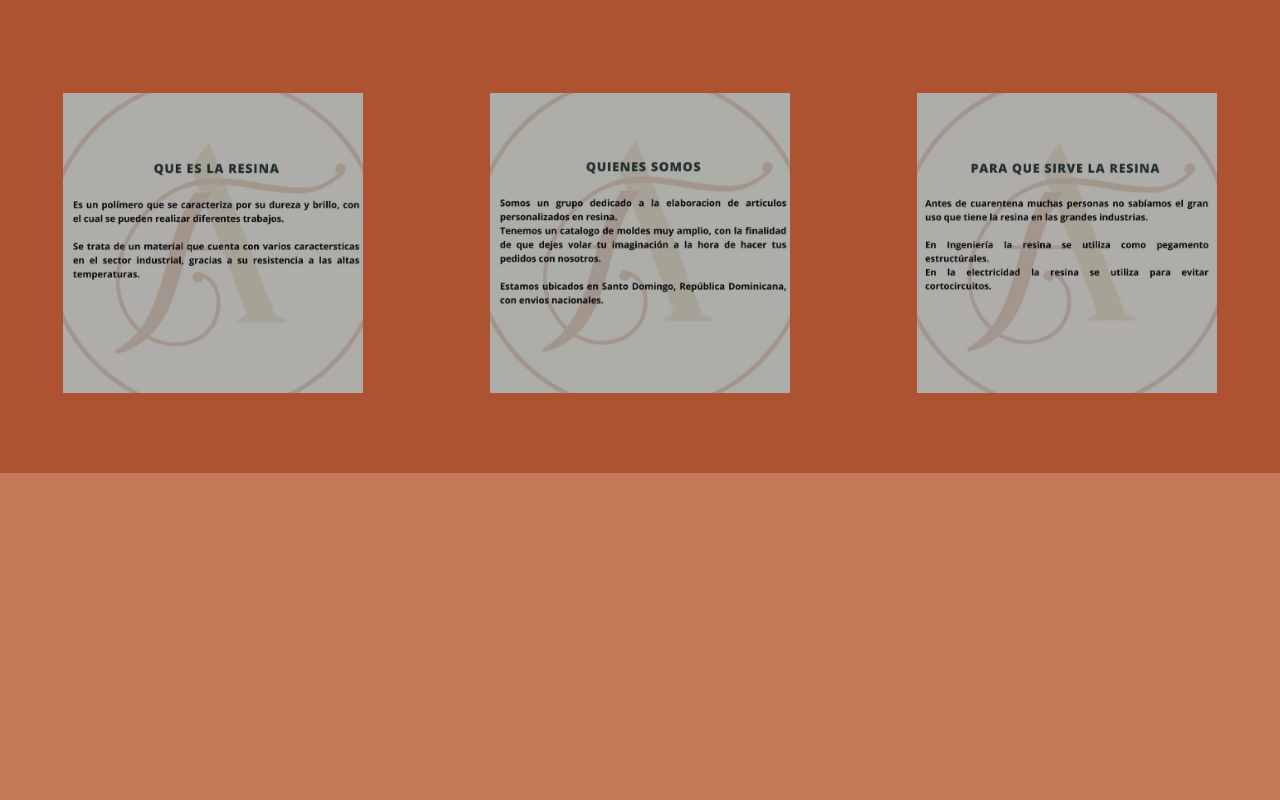
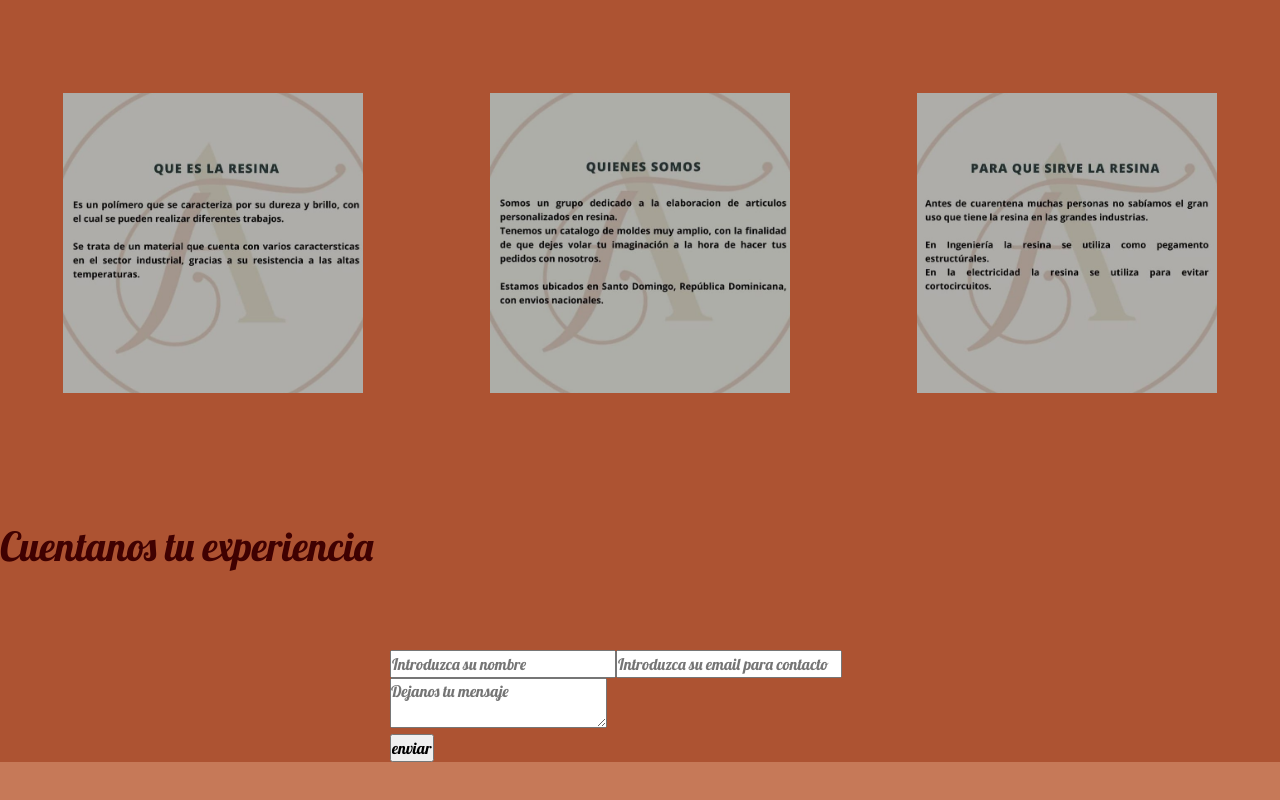
Before and after one commit to IndianaLora/Afworld, a React (Create React App) app: page /about in a window 1280 px wide. Shown: the part 419-1219 px from the top of the page. Before the commit the page ends 892 px from the top, so only its background shows below. Built offline with nearby package versions, Linux system fonts and the light colour scheme; a web font is replaced by a local one.

Commit message:
feedback form for customers

```diff
--- a/package.json
+++ b/package.json
@@ -8,6 +8,7 @@
     "@testing-library/user-event": "^12.1.10",
     "react": "^17.0.2",
     "react-dom": "^17.0.2",
+    "react-hook-form": "^7.7.1",
     "react-router-dom": "^5.2.0",
     "react-scripts": "4.0.3",
     "web-vitals": "^1.0.1"
--- a/src/App.css
+++ b/src/App.css
@@ -185,7 +185,15 @@ nav a:hover {
   border-radius: 10%;
   margin-right: 5%;
 }
-.glitter-conatiner {
-  background-image: url("./img/g1.gif");
-  background-size: cover;
+
+.line {
+  background-color: #3f0101;
+  height: 100px;
 }
+.feed-back-container {
+  width: 90vw;
+  max-width: 500px;
+  margin: 5rem auto ;
+  display: grid;
+  gap: 2rem;
+}
--- a/src/components/Navbar.js
+++ b/src/components/Navbar.js
@@ -3,20 +3,20 @@ import React from "react";
 function Navbar() {
   const navbarData = [
     {
-      id:1,
+      id: 1,
       tittle: "Inicio",
       path: "/",
       classNamee: "navData",
     },
 
     {
-      id:2,
+      id: 2,
       tittle: "Productos",
       path: "/Products",
       classNamee: "navData",
     },
     {
-      id:3,
+      id: 3,
       tittle: "Sobre nosotros",
       path: "/About",
       classNamee: "navData",
@@ -26,10 +26,10 @@ function Navbar() {
   return (
     <div className="navBar">
       <div className="logo"></div>
-      <nav class="menu">
+      <nav className="menu">
         {navbarData.map((data) => {
           return (
-            <a href={data.path} className={data.classNamee} key={navbarData.id}>
+            <a href={data.path} className={data.classNamee} key={data.id}>
               {data.tittle}
             </a>
           );
@@ -42,7 +42,6 @@ function Navbar() {
           Accesorios en resina hechos a mano ♥
         </h3>
       </div>
-
     </div>
   );
 }
--- a/src/pages/About.js
+++ b/src/pages/About.js
@@ -1,14 +1,45 @@
 import React from "react";
+import { useForm } from "react-hook-form";
 
 function About() {
+  const { register, handleSubmit } = useForm();
+  var messages = [];
+  const onSubmit = (e) => {
+    console.log(JSON.stringify(e));
+    messages.push(e);
+    console.log(e);
+  };
   return (
-    <div className="about-container">
+    <div className="about-container" onSubmit={handleSubmit(onSubmit)}>
       <h1 className="whiter">Sobre nosotros</h1>
       <div className="about-section">
         <div id="about-1" className="imgx"></div>
         <div id="about-2" className="imgx"></div>
         <div id="about-3" className="imgx"></div>
       </div>
+      <br className="line" />
+      <h1 className="whiter">Cuentanos tu experiencia</h1>
+      <div className="feed-back-container">
+        <form>
+          <input
+            name="name"
+            placeholder="Introduzca su nombre"
+            {...register("name")}
+          />
+          <input
+            name="email"
+            placeholder="Introduzca su email para contacto"
+            {...register("email")}
+          />
+          <textarea
+            name="message"
+            placeholder="Dejanos tu mensaje"
+            {...register("message")}
+          ></textarea>
+          <br className="line" />
+          <input type="submit" value="enviar" />
+        </form>
+      </div>
     </div>
   );
 }
--- a/src/pages/Products.js
+++ b/src/pages/Products.js
@@ -3,9 +3,9 @@ import react from "react";
 function Products() {
   return (
     <div className="productsContainer">
-      <h1 className="whiter">Lista de productos</h1>
+      <h1 className="whiter">Catalogo de productos</h1>
       <div className="product">
-        <Article  />
+        <Article />
       </div>
     </div>
   );
@@ -13,68 +13,67 @@ function Products() {
 const Article = () => {
   const articles = [
     {
-      id:1,
+      id: 1,
       name: "Collar",
       img: "https://flomory.com/media/cache/2c/d1/2cd1eea07f10b826bcd3dd2f514c59e5.jpg",
       price: "Precio:$0.00",
     },
     {
-      id:2,
+      id: 2,
       name: "Neckless",
       img: "https://www.nunndesign.com/wp-content/uploads/2017/06/IMG_7877-crop5-570.jpg",
       price: "Precio:$0.00",
     },
     {
-      id:3,
+      id: 3,
       name: "FlowerNeckLess",
       img: "https://media.karousell.com/media/photos/products/2020/9/17/handmade_customized_resin_acce_1600350474_22ceb277_progressive.jpg",
       price: "Precio:$0.00",
     },
     {
-      id:4,
+      id: 4,
       name: "FlowerPin",
       img: "https://mymodernmet.com/wp/wp-content/uploads/2018/04/lost-forest-plant-jewelry-1.jpg",
       price: "Precio:$0.00",
     },
     {
-      id:5,
+      id: 5,
       name: "Ring",
       img: "https://p.globalsources.com/IMAGES/PDT/S1179614733/ring.jpg",
       price: "Precio:$0.00",
     },
     {
-      id:6,
+      id: 6,
       name: "KeyChain",
       img: "https://encrypted-tbn0.gstatic.com/images?q=tbn:ANd9GcSnb0hFUPZ7CRWDpsV4HnIJwwUYz17adhNLvpFar2QtBtRQKli13qjtRirJPxJhGlLNoRA&usqp=CAU",
       price: "Precio:$0.00",
     },
     {
-      id:7,
+      id: 7,
       name: "HairClips",
       img: "https://image.made-in-china.com/202f0j00pulfzeogHsqK/Fashion-Hair-Accessories-Handmade-Acetate-Barrette-Clip-Acrylic-Resin-Geometric-Hair-Clip.jpg",
       price: "Precio:$0.00",
     },
     {
-      id:8,
+      id: 8,
       name: "Earrings",
       img: "https://encrypted-tbn0.gstatic.com/images?q=tbn:ANd9GcSLGcUNg_hiMLMs6O-tRsaDFq0Qv4jv8Voddw&usqp=CAU",
       price: "Precio:$0.00",
     },
     {
-      id:9,
+      id: 9,
       name: "BowTie",
       img: "https://cdn.shopify.com/s/files/1/1165/5194/products/177620070_287172959686969_2916666689891707917_n_grande.jpg?v=1619211851",
       price: "Precio:$0.00",
     },
     {
-      id:10,
+      id: 10,
       name: "Book",
       img: "https://i.etsystatic.com/19248312/r/il/2de74f/1983789123/il_570xN.1983789123_2q64.jpg",
       price: "Precio:$0.00",
     },
   ];
   return articles.map((article) => {
-
     return (
       <div className="article">
         <article>{article.name}</article>
```
Also changed, not shown: 1 other file (tests, documents, lock files or other folders).
